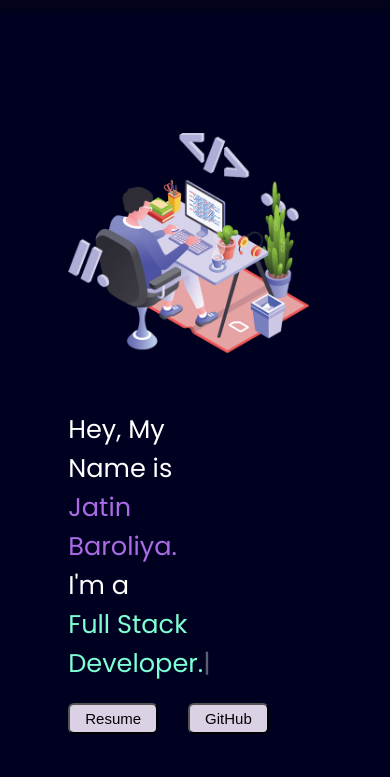
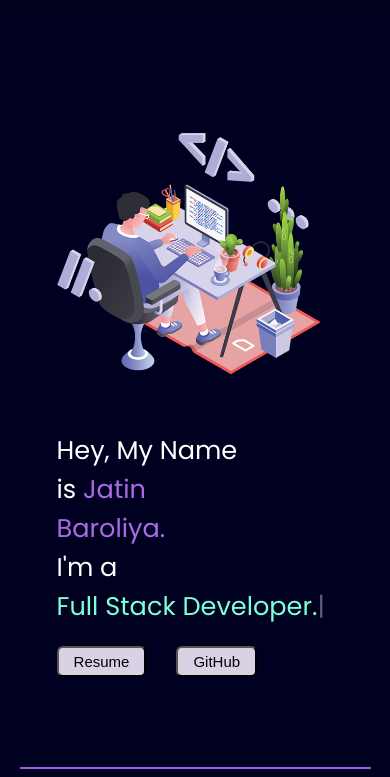
Before and after one commit to Jatinbaroliya/My-Portfolio, a plain HTML site: page index.html in a window 390 px wide. Shown: the part 67-844 px from the top of the page. Drawn offline with nearby package versions, Linux system fonts and the light colour scheme.

Commit message:
front page improved

```diff
--- a/style.css
+++ b/style.css
@@ -362,7 +362,7 @@ textarea{
         flex-direction: column-reverse;
     }
     .firstsection div {
-        width: 65%;
+        width: 71%;
     }
     .leftsection {
         font-size: 1.6rem;
@@ -436,6 +436,7 @@ textarea{
     }
 }
 @media (max-width: 768px) {
+
     nav .menu-toggle.active + .right ul {
         display: flex;
         flex-direction: row;
```
